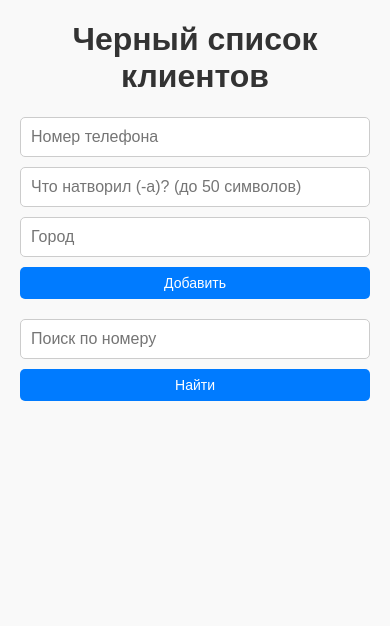
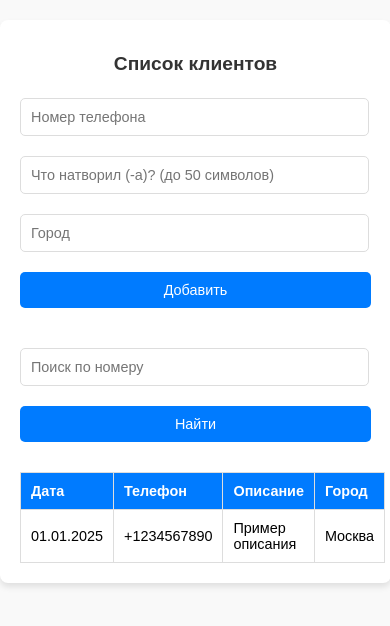
Before and after one commit to Dmitriy-Sign/Che_es, a Flask app: template templates/index.html in a window 390 px wide. Shown: the top 626 px of the page. Run offline with Flask 3, Linux system fonts and the light colour scheme; the template is opened without the code that fills it, so the values that code supplies are empty.

Commit message:
Updated index.html with layout fixes

```diff
--- a/templates/index.html
+++ b/templates/index.html
@@ -1,99 +1,115 @@
 <!DOCTYPE html>
-<html lang="ru">
+<html lang="en">
 <head>
     <meta charset="UTF-8">
     <meta name="viewport" content="width=device-width, initial-scale=1.0">
-    <title>Черный список</title>
+    <title>Список клиентов</title>
     <style>
         body {
             font-family: Arial, sans-serif;
-            margin: 20px;
+            margin: 0;
+            padding: 0;
+            display: flex;
+            flex-direction: column;
+            align-items: center;
             background-color: #f9f9f9;
         }
+
+        .container {
+            max-width: 100%;
+            width: 90%;
+            margin: 20px auto;
+            padding: 20px;
+            background: white;
+            border-radius: 8px;
+            box-shadow: 0 4px 6px rgba(0, 0, 0, 0.1);
+        }
+
         h1 {
             text-align: center;
+            font-size: 1.5rem;
             color: #333;
         }
+
         form {
             margin-bottom: 20px;
-            display: flex;
-            flex-direction: column;
-            gap: 10px;
         }
-        input, button {
+
+        input[type="text"] {
+            width: calc(100% - 24px);
+            margin: 10px 0;
             padding: 10px;
-            font-size: 16px;
-            border: 1px solid #ccc;
+            border: 1px solid #ddd;
             border-radius: 5px;
+            font-size: 1rem;
         }
+
         button {
-            background-color: #007BFF;
-            color: #fff;
+            width: 100%;
+            padding: 10px;
+            margin: 10px 0;
+            font-size: 1rem;
             border: none;
+            border-radius: 5px;
+            background-color: #007bff;
+            color: white;
             cursor: pointer;
         }
+
         button:hover {
             background-color: #0056b3;
         }
+
         table {
             width: 100%;
             border-collapse: collapse;
             margin-top: 20px;
-            background-color: #fff;
         }
+
         th, td {
+            text-align: left;
+            padding: 10px;
             border: 1px solid #ddd;
-            padding: 10px;
-            text-align: left;
         }
+
         th {
-            background-color: #f2f2f2;
+            background-color: #007bff;
+            color: white;
         }
+
+        td {
+            word-wrap: break-word;
+        }
+
         @media (max-width: 600px) {
-            table, thead, tbody, th, td, tr {
-                display: block;
+            th, td {
+                font-size: 0.9rem;
             }
-            thead tr {
-                display: none;
+
+            input[type="text"], button {
+                font-size: 0.9rem;
             }
-            td {
-                padding: 10px;
-                border: none;
-                position: relative;
-            }
-            td:before {
-                content: attr(data-label);
-                font-weight: bold;
-                position: absolute;
-                left: 10px;
-                top: 10px;
-            }
-            button {
-                font-size: 14px;
-                padding: 8px;
+
+            h1 {
+                font-size: 1.2rem;
             }
         }
     </style>
 </head>
 <body>
-    <h1>Черный список клиентов</h1>
-
-    <!-- Форма для добавления записи -->
-    <form method="POST">
-        <input type="text" name="phone" placeholder="Номер телефона" pattern="\d{10,15}" title="Введите корректный номер телефона" required>
-        <input type="text" name="description" placeholder="Что натворил (-а)? (до 50 символов)" maxlength="50" required>
-        <input type="text" name="city" placeholder="Город" required>
-        <button type="submit">Добавить</button>
+    <div class="container">
+        <h1>Список клиентов</h1>
+        <form id="add-form">
+            <input type="text" id="phone" placeholder="Номер телефона" maxlength="15">
+            <input type="text" id="description" placeholder="Что натворил (-а)? (до 50 символов)" maxlength="50">
+            <input type="text" id="city" placeholder="Город" maxlength="50">
+            <button type="button" onclick="addRecord()">Добавить</button>
         </form>
-
-    <!-- Форма для поиска -->
-    <form method="GET">
-        <input type="text" name="search" placeholder="Поиск по номеру">
-        <button type="submit">Найти</button>
+        <form id="search-form">
+            <input type="text" id="search-phone" placeholder="Поиск по номеру">
+            <button type="button" onclick="searchRecord()">Найти</button>
         </form>
-
-    <!-- Таблица результатов -->
-    <table>
+        <table id="results-table">
             <thead>
                 <tr>
                     <th>Дата</th>
@@ -103,15 +119,23 @@
                 </tr>
             </thead>
             <tbody>
-            {% for row in results %}
                 <tr>
-                <td data-label="Дата">{{ row[1] }}</td>
-                <td data-label="Телефон">{{ row[2] }}</td>
-                <td data-label="Описание">{{ row[3] }}</td>
-                <td data-label="Город">{{ row[4] }}</td>
+                    <td>01.01.2025</td>
+                    <td>+1234567890</td>
+                    <td>Пример описания</td>
+                    <td>Москва</td>
                 </tr>
-            {% endfor %}
             </tbody>
         </table>
+    </div>
+    <script>
+        function addRecord() {
+            alert('Добавить запись: функционал пока не реализован.');
+        }
+
+        function searchRecord() {
+            alert('Поиск записи: функционал пока не реализован.');
+        }
+    </script>
 </body>
 </html>
```
Lines whose indentation alone changed are shown as unchanged.
